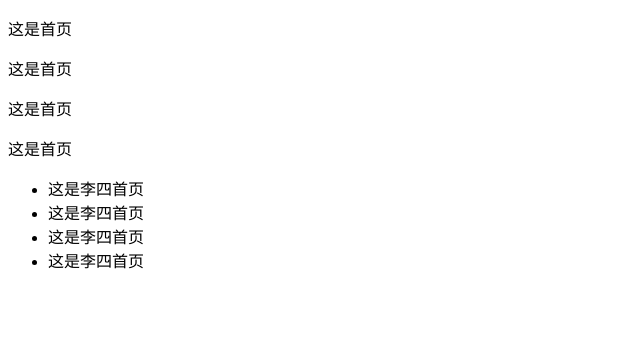
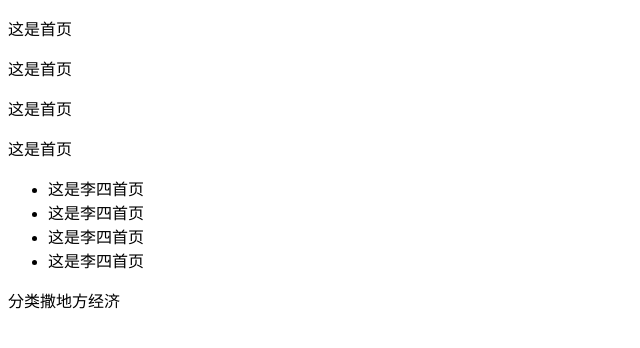
Before and after one commit to boyszhong/20190828H5, a plain HTML site: page index.html in a window 1280 px wide. Shown: the whole page, without its empty margins (0-640 px from the left). Drawn offline with Linux system fonts and the light colour scheme.

Commit message:
防守打法

```diff
--- a/index.html
+++ b/index.html
@@ -19,5 +19,6 @@
         <li>这是李四首页</li>
         <li>这是李四首页</li>
     </ul>
+    分类撒地方经济
 </body>
 </html>
```
